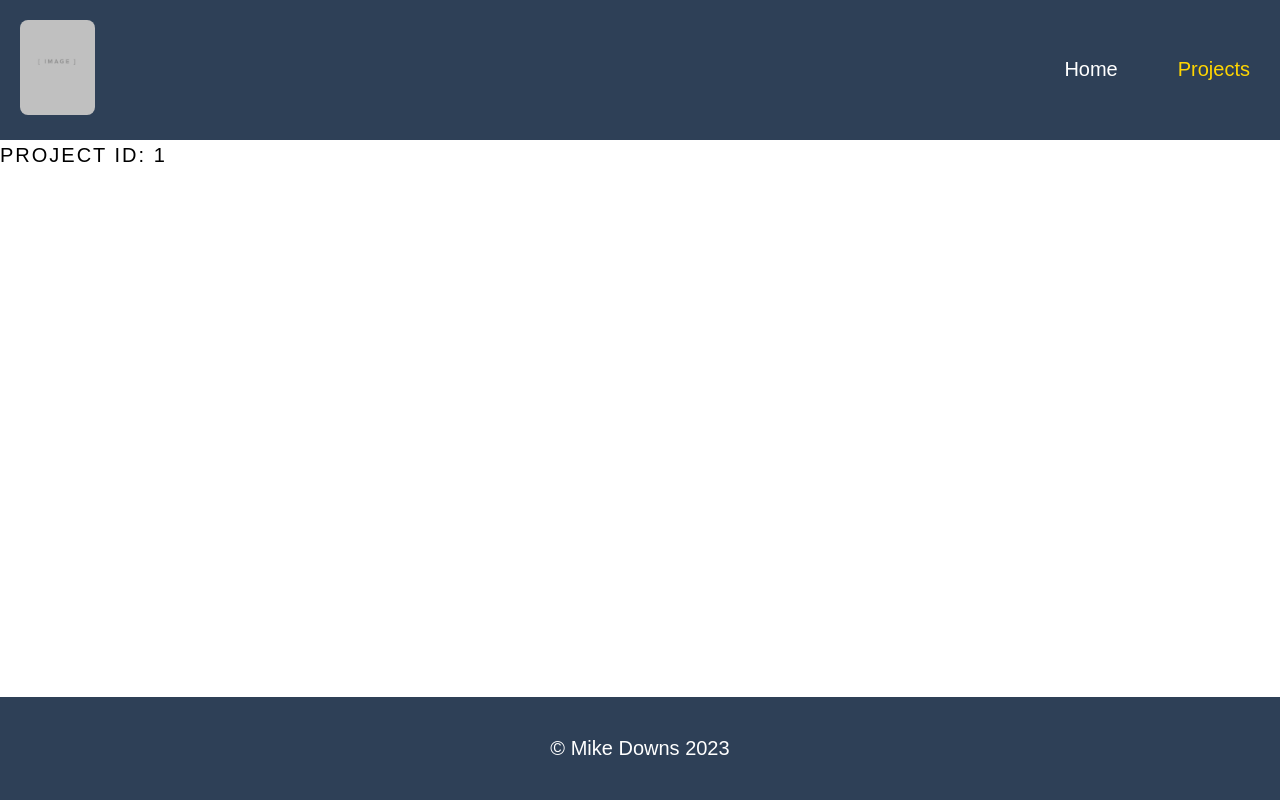
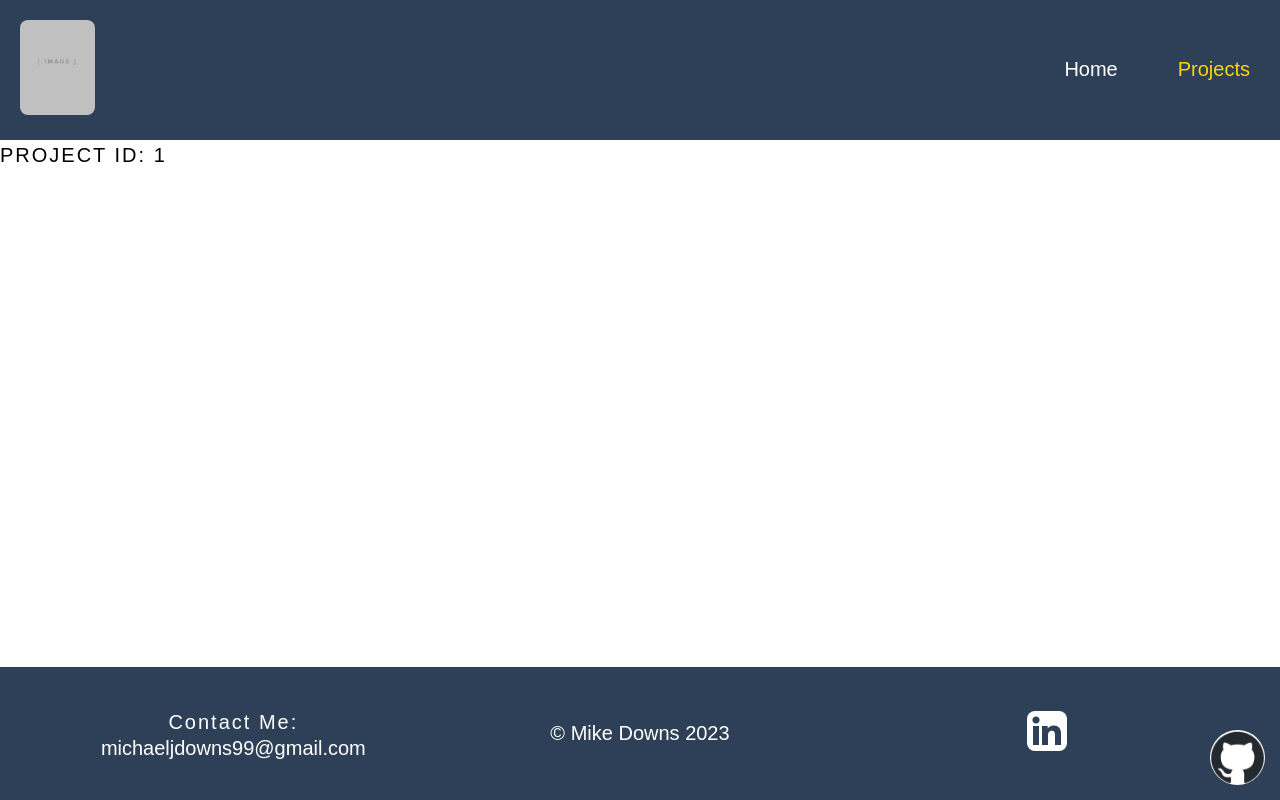
Before and after one commit to mdowns1999/downs-portfolio, a React (Create React App) app: page /downs-portfolio/projects/1 in a window 1280 px wide. Built offline with nearby package versions, Linux system fonts and the light colour scheme; the HTML template or start-up script is replaced by a standard one.

Commit message:
Added Social Logos and Email Link

```diff
--- a/src/components/Layout/Footer.js
+++ b/src/components/Layout/Footer.js
@@ -5,7 +5,18 @@ const Footer = () => {
   const year = new Date().getFullYear();
   return (
     <footer className={classes.footer}>
-      <div>&copy; Mike Downs {year}</div>
+      <div className={classes.contact}>
+        <p>Contact Me:</p>
+        <a href="mailto:michaeljdowns99@gmail.com">michaeljdowns99@gmail.com</a>
+      </div>
+      <div className={classes.copyright}>&copy; Mike Downs {year}</div>
+      <div className={classes.social}><a href="https://www.linkedin.com/" rel="noreferrer" target="_blank">
+          <img
+            className={classes.linkedin}
+            src={require("../../assets/images/In-White-40.png")}
+            alt="LinkedIn Logo"
+          ></img>
+        </a></div>
     </footer>
   );
 };
--- a/src/components/Layout/Footer.module.css
+++ b/src/components/Layout/Footer.module.css
@@ -3,4 +3,24 @@
     background-color: var(--primaryColor, 2E4057);
     padding: 2em;
     color:white;
+    display:grid;
+    grid-template-columns: 1fr;
+    gap: 1em;
+    justify-content: center;
+    align-items: center;
 }
+
+.contact a{
+    color:white;
+}
+
+.contact a:hover{
+    color:var(--accentTwo, #FFD500);
+    transition: 0.25s;
+}
+
+@media screen and (min-width: 768px) {
+.footer{
+grid-template-columns: 1fr 1fr 1fr;
+}
+}
--- /dev/null
+++ b/src/components/Layout/Github.js
@@ -0,0 +1,13 @@
+const Github = () => {
+    return <div>
+    <a href="https://www.linkedin.com/" rel="noreferrer" target="_blank">
+        <img
+          className="githubLogo"
+          src={require("../../assets/images/github-mark.png")}
+          alt="LinkedIn Logo"
+        ></img>
+      </a>
+    </div>
+}
+
+export default Github;
--- a/src/components/Layout/Root.js
+++ b/src/components/Layout/Root.js
@@ -1,6 +1,7 @@
 import { Outlet } from "react-router-dom";
 import Footer from "./Footer";
 import Header from "./Header";
+import Github from "./Github";
 
 function RootLayout() {
 
@@ -11,6 +12,7 @@ function RootLayout() {
         <Outlet/>
       </main>
       <Footer/>
+      <Github/>
     </div>
   );
 }
--- a/src/index.css
+++ b/src/index.css
@@ -76,3 +76,14 @@ nav a{
   max-width: 250px;
   margin: 1em auto;
 }
+
+.githubLogo{
+  width: 55px;
+  border-radius: 150px;
+  text-align: center;
+  margin: 15px;
+  position: fixed;
+  bottom: 0;
+  right: 0;
+  background-color: white;
+}
```
Also changed, not shown: src/assets/images/In-White-40.png (added), src/assets/images/github-mark.png (added).
